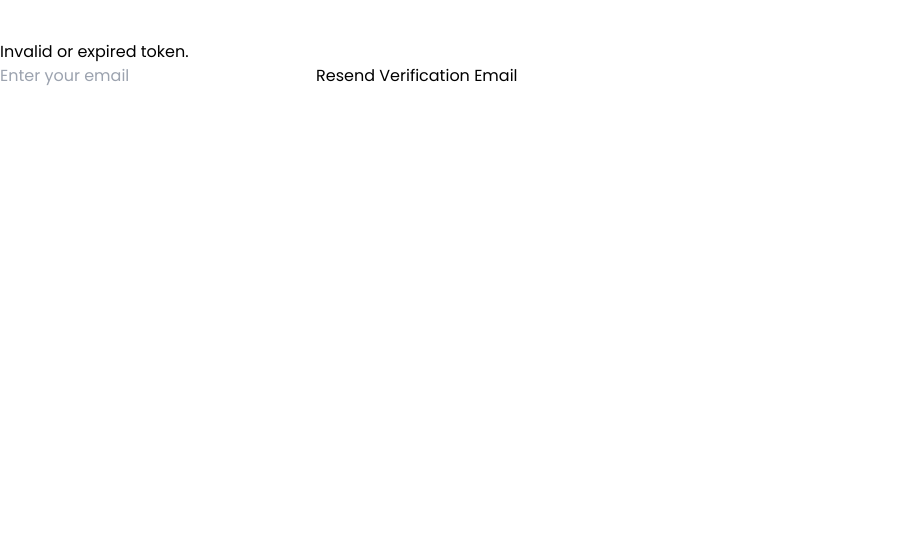
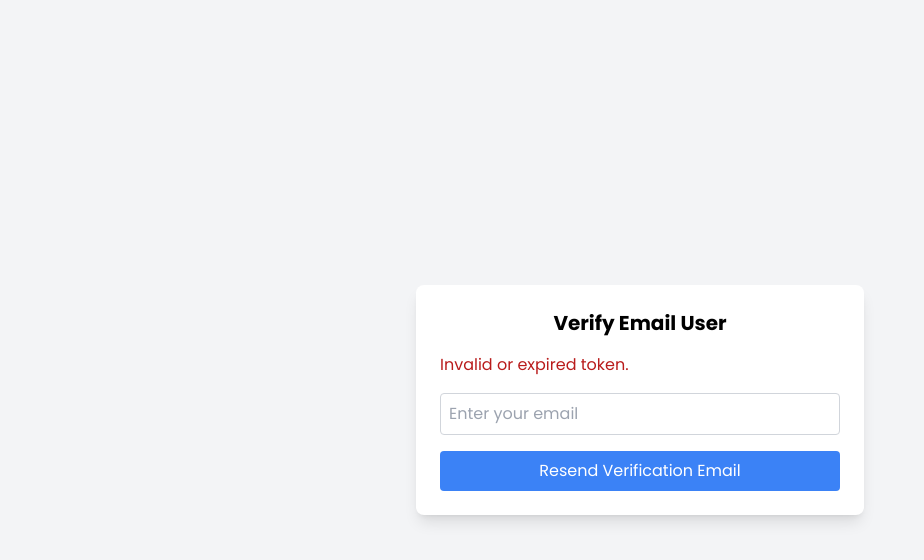
Before and after one commit to yeef93/roomio-app, a Next.js app: page /verify-page in a window 1280 px wide. Shown: the top 560 px of the page, without its empty margins (0-924 px from the left). Built offline with nearby package versions, Linux system fonts and the light colour scheme; no server answers.

Commit message:
fix:fixing verify email

```diff
--- a/app/layout.tsx
+++ b/app/layout.tsx
@@ -27,7 +27,7 @@ export default function RootLayout({
         <Layout>
           <MenuProvider>
             <Suspense fallback={<div>Loading...</div>}>
-              <main className="m-0 p-0 pt-10">{children}</main>
+              <main className="m-0 p-0">{children}</main>
             </Suspense>
           </MenuProvider>
         </Layout>
--- a/app/page.tsx
+++ b/app/page.tsx
@@ -16,7 +16,7 @@ export default function Home() {
   return (
     <>
       <Header />
-      <div className=" pt-7">
+      <div className=" pt-16">
         <Carousel images={images} />
         {/* <SearchBar /> */}
       </div>
--- a/app/verify-page/page.tsx
+++ b/app/verify-page/page.tsx
@@ -4,8 +4,6 @@ import { useRouter, useSearchParams } from "next/navigation";
 
 function VerifyPage() {
   const router = useRouter();
-  // const query = new URLSearchParams(window.location.search);
-  // const token = query.get("token");
   const searchParams = useSearchParams();
   const token = searchParams.get("token");
   const [validToken, setValidToken] = useState<boolean | null>(null);
@@ -46,7 +44,7 @@ function VerifyPage() {
     e.preventDefault();
 
     if (password !== confirmPassword) {
-      alert("Passwords do not match!");
+      setError("Error! Confirm Password Not Match");
       return;
     }
 
@@ -72,11 +70,11 @@ function VerifyPage() {
           "Failed to verify email user:",
           data.statusMessage || "Unknown error"
         );
-        alert("Failed to verify email. Please try again.");
+        setError("Failed to verify email. Please try again.");
       }
     } catch (error) {
       console.error("Verification failed:", error);
-      alert("Verification failed.");
+      setError("Verification failed.");
     }
   };
 
@@ -102,19 +100,32 @@ function VerifyPage() {
   };
 
   return (
-    <div>
+    <div className="flex justify-center items-center min-h-screen bg-gray-100">
+      <div className="w-full max-w-md p-6 bg-white shadow-lg rounded-lg">
+        <h2 className="text-xl font-semibold text-center mb-4">
+          Verify Email User
+        </h2>
+        {error && (
+          <div className="bg-red-100 text-red-700 p-2 rounded mb-4">
+            {error}
+          </div>
+        )}
         {validToken === null && <p>Loading...</p>}
         {validToken === false && (
           <div>
-          <p>Invalid or expired token.</p>
+            <p className="text-red-700 mb-4">Invalid or expired token.</p>
             <input
               type="email"
               placeholder="Enter your email"
               value={email}
               onChange={(e) => setEmail(e.target.value)}
+              className="w-full p-2 border border-gray-300 rounded mb-4"
               required
             />
-          <button onClick={resendVerificationToken}>
+            <button
+              onClick={resendVerificationToken}
+              className="w-full bg-blue-500 text-white py-2 rounded"
+            >
               Resend Verification Email
             </button>
           </div>
@@ -126,6 +137,7 @@ function VerifyPage() {
               placeholder="Password"
               value={password}
               onChange={(e) => setPassword(e.target.value)}
+              className="w-full p-2 border border-gray-300 rounded mb-4"
               required
             />
             <input
@@ -133,11 +145,18 @@ function VerifyPage() {
               placeholder="Confirm Password"
               value={confirmPassword}
               onChange={(e) => setConfirmPassword(e.target.value)}
+              className="w-full p-2 border border-gray-300 rounded mb-4"
               required
             />
-          <button type="submit">Verify</button>
+            <button
+              type="submit"
+              className="w-full bg-green-500 text-white py-2 rounded"
+            >
+              Verify
+            </button>
           </form>
         )}
+      </div>
     </div>
   );
 }
```
Lines whose indentation alone changed are shown as unchanged.
